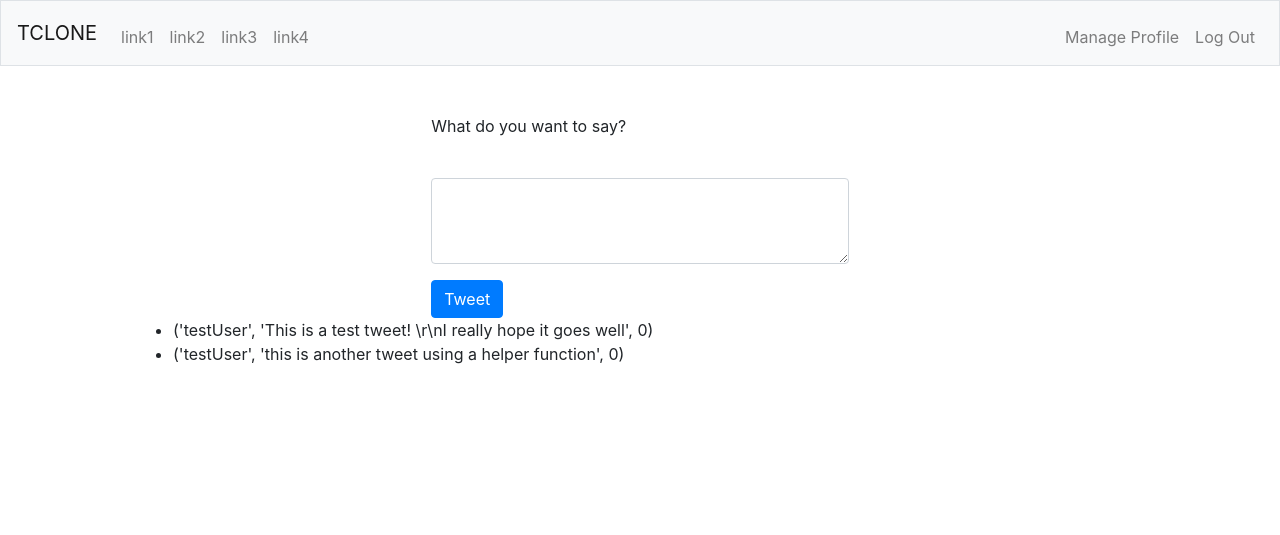
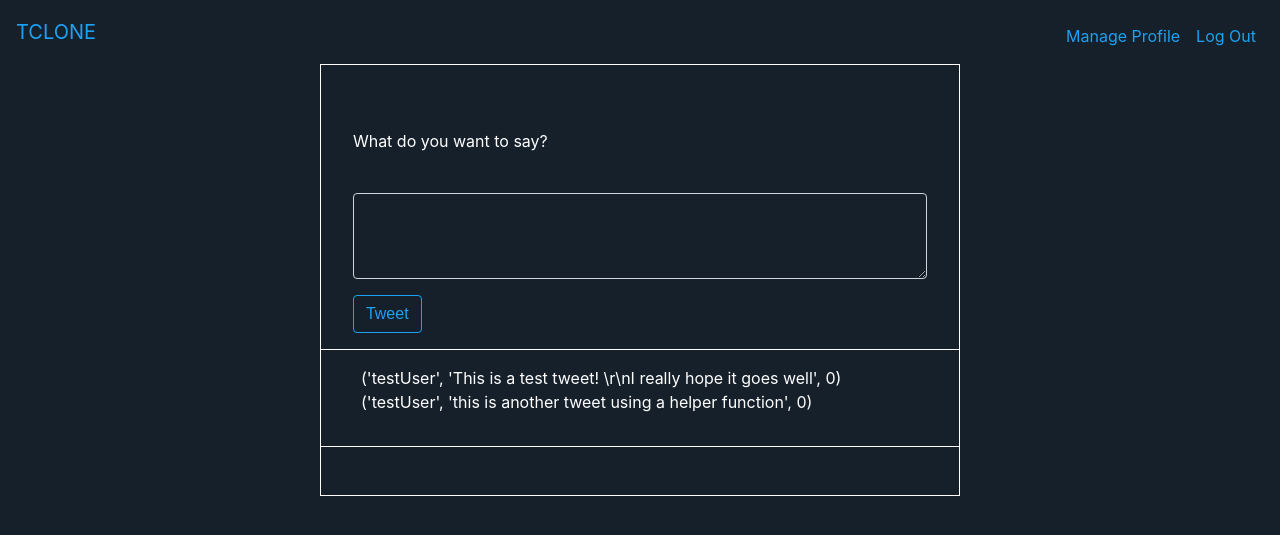
Before and after one commit to matthope1/tclone, a Flask app: page / in a window 1280 px wide. Shown: the top 535 px of the page. Run offline with Flask 2, Linux system fonts and the light colour scheme; a user stored in the database is signed in; data comes from the database, SQL or seed files in the repository; some libraries are stand-ins or nearby versions.

Commit message:
added some styles

```diff
--- a/application.py
+++ b/application.py
@@ -183,8 +183,8 @@ def register():
 
         hashed_pass = generate_password_hash(password)
 
-        print("Username: ", username)
-        print("hashedPass: ", hashed_pass)
+        # print("Username: ", username)
+        # print("hashedPass: ", hashed_pass)
 
         cur.execute("INSERT INTO users (username, hash) values (?,?)", (username, hashed_pass))
 
--- a/static/styles.css
+++ b/static/styles.css
@@ -8,9 +8,46 @@ html { -moz-box-sizing: border-box; -webkit-box-sizing: border-box; box-sizing:
 
 .sr-only { position: absolute; width: 1px; height: 1px; margin: -1px; border: 0; padding: 0; white-space: nowrap; clip-path: inset(100%); clip: rect(0 0 0 0); overflow: hidden;}
 
+body {
+    background-color: #15202B;
+    color: white;
+}
 
 
-.form-container {
+a {
+    color: #1DA1F2;
+}
+
+li {
+    list-style: none;
+}
+
+.container {
     margin: 0 auto;
-    width: 40%;
+    width: 50%;
+    border: solid;
+    border-width: 1px;
+    padding: 3rem 0 3rem 0;
 }
+.inner-container {
+    margin: 0 auto;
+    width: 90%;
+    padding: 1rem 0 1rem 0;
+}
+.tweet-btn {
+    background-color: #15202B;
+    color: #1DA1F2;
+    border-color: #1DA1F2;
+}
+
+
+.thin-border {
+    border-top: 1px solid white;
+    width: 100%;
+    border-bottom: 1px solid white;
+}
+
+#tweet-text-area {
+    background-color: #15202B;
+    color: white;
+}
--- a/templates/apology.html
+++ b/templates/apology.html
@@ -5,5 +5,5 @@
 {% endblock %}
 
 {% block main %}
-    <img alt="{{ top }}" class="border" src="http://memegen.link/custom/{{ top | urlencode }}/{{ bottom | urlencode }}.jpg?alt=https://i.imgur.com/CsCgN7Ll.png" title="{{ top }}">
+    <img alt="{{ top }}" class="border" src="http://memegen.link/custom/{{ top | urlencode }}/{{ bottom | urlencode }}.jpg?alt=https://i.kym-cdn.com/photos/images/original/001/403/674/268.jpg" title="{{ top }}">
 {% endblock %}
--- a/templates/index.html
+++ b/templates/index.html
@@ -7,7 +7,7 @@ index: explore
 
 {% block main %}
 
-   <div class="form-container">
+   <div class="inner-container">
         <form action="/" method="post">
             <p>What do you want to say?</p>
             <div class="form-group">
@@ -15,15 +15,18 @@ index: explore
                 <textarea maxlength="240" class="form-control" id="tweet-text-area" rows="3" name="tweet"></textarea>
             </div>
 
-            <button class="btn btn-primary" type="submit" name="submit-button" id="submit-button">Tweet</button>
+            <button class="btn btn-primary tweet-btn" type="submit" name="submit-button" id="submit-button">Tweet</button>
         </form>
     </div>
 
-    <div class="container">
-        <ul>
-            {% for tweet in tweets %}
-                <li>{{tweet}}</li>
-            {% endfor %}
-        </ul>
+    <div class="thin-border inner-container">
+        <!-- <div class="inner-container"> -->
+            <ul>
+                {% for tweet in tweets %}
+                    <li>{{tweet}}</li>
+                {% endfor %}
+            </ul>
+        <!-- </div> -->
+
     </div>
 {% endblock %}
--- a/templates/layout.html
+++ b/templates/layout.html
@@ -3,8 +3,8 @@
 <head>
     <meta charset="UTF-8">
     <meta name="viewport" content="width=device-width, initial-scale=1.0">
+    <link href="https://maxcdn.bootstrapcdn.com/bootstrap/4.1.3/css/bootstrap.min.css" rel="stylesheet">
     <link rel="stylesheet" href="static/styles.css">
-    <link href="https://maxcdn.bootstrapcdn.com/bootstrap/4.1.3/css/bootstrap.min.css" rel="stylesheet">
     <title>Tclone: {% block title %} {% endblock %}</title>
     <script src="https://code.jquery.com/jquery-3.5.1.slim.min.js" integrity="sha384-DfXdz2htPH0lsSSs5nCTpuj/zy4C+OGpamoFVy38MVBnE+IbbVYUew+OrCXaRkfj" crossorigin="anonymous"></script>
     <script src="https://cdn.jsdelivr.net/npm/popper.js@1.16.0/dist/umd/popper.min.js" integrity="sha384-Q6E9RHvbIyZFJoft+2mJbHaEWldlvI9IOYy5n3zV9zzTtmI3UksdQRVvoxMfooAo" crossorigin="anonymous"></script>
@@ -12,19 +12,19 @@
 </head>
 
 <body>
-    <nav class="navbar navbar-expand-md navbar-light bg-light border">
+    <nav class="navbar navbar-expand-md">
         <!--<span class="red">$</span><span class="yellow">5</span> <span class="green">0</span>-->
-        <a class="navbar-brand" href="/"><span class="blue">TCLONE</span></a>
+        <a class="navbar-brand" href="/"><span>TCLONE</span></a>
         <button aria-controls="navbar" aria-expanded="false" aria-label="Toggle navigation" class="navbar-toggler" data-target="#navbar" data-toggle="collapse" type="button">
             <span class="navbar-toggler-icon"></span>
         </button>
         <div class="collapse navbar-collapse" id="navbar">
             {% if session.user_id %}
                 <ul class="navbar-nav mr-auto mt-2">
-                    <li class="nav-item"><a class="nav-link" href="/">link1</a></li>
+                    <!-- <li class="nav-item"><a class="nav-link" href="/">link1</a></li>
                     <li class="nav-item"><a class="nav-link" href="/">link2</a></li>
                     <li class="nav-item"><a class="nav-link" href="/">link3</a></li>
-                    <li class="nav-item"><a class="nav-link" href="/">link4</a></li>
+                    <li class="nav-item"><a class="nav-link" href="/">link4</a></li> -->
                 </ul>
                 <ul class="navbar-nav ml-auto mt-2">
                     <li class="nav-item"><a class="nav-link" href="/manage-profile">Manage Profile</a></li>
@@ -47,7 +47,7 @@
         </header>
     {% endif %}
 
-    <main class="container p-5">
+    <main class="container">
         {% block main %}{% endblock %}
     </main>
 </body>
```
